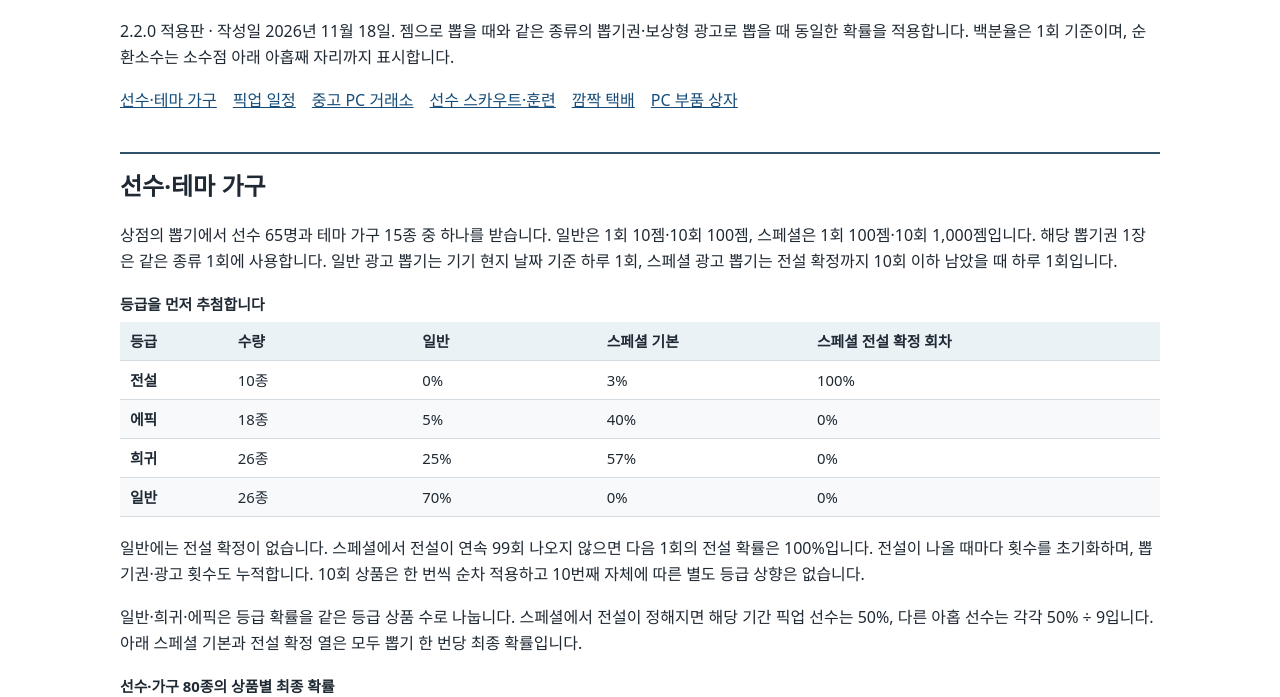
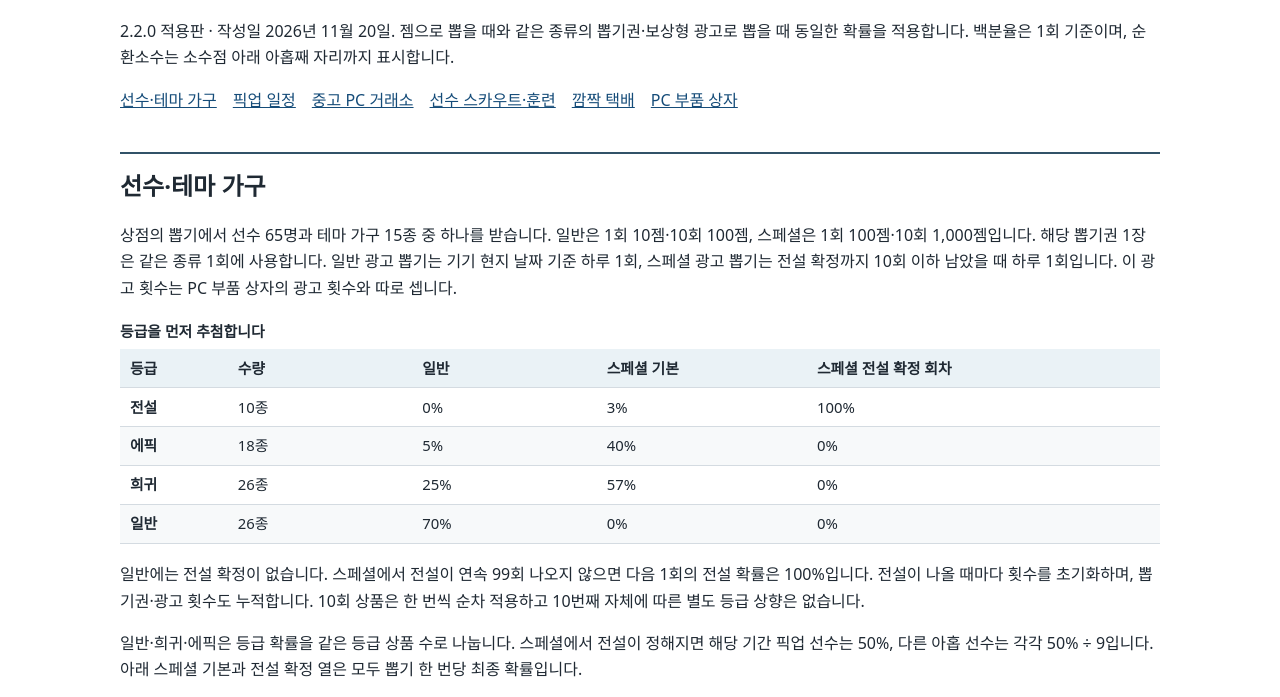
Before and after one commit to pebbleplay/pebbleplay.github.io, a plain HTML site: page odds.html in a window 1280 px wide. Shown: the part 84-781 px from the top of the page. Drawn offline with Linux system fonts and the light colour scheme.

Commit message:
PC방 확률: 부품 상자 광고 횟수 선수 뽑기와 따로, 뽑기권 사용 불가, 작성일 11/20
Co-Authored-By: Claude Opus 5.5 <noreply@anthropic.com>

```diff
--- a/odds.html
+++ b/odds.html
@@ -1,8 +1,8 @@
 <!DOCTYPE html><html lang="ko"><head><meta charset="utf-8"/><meta name="viewport" content="width=device-width, initial-scale=1"/><title>PC방 키우기 2.2.0 확률 정보 | 페블 플레이</title><style>body{margin:0;color:#1f2933;background:#fff;font:16px/1.65 system-ui,sans-serif}main{max-width:65rem;margin:auto;padding:1rem clamp(.8rem,3vw,2.5rem) 4rem}h1,h2{line-height:1.35}h2{margin-top:2.4rem;border-top:2px solid #315268;padding-top:1rem}a{color:#154c79}nav{display:flex;gap:.45rem 1rem;flex-wrap:wrap}.scroll{overflow-x:auto;margin:1.1rem 0}table{border-collapse:collapse;width:100%;font-variant-numeric:tabular-nums;font-size:.93rem}caption,th,td{text-align:left}caption{font-weight:bold;margin-bottom:.35rem}th,td{padding:.42rem .62rem;border-bottom:1px solid #d4dbe1}thead{background:#eaf2f6}td{min-width:4.1em}tr:nth-child(even){background:#f7f9fa}footer{margin-top:2rem}</style></head><body><main><h1>PC방 키우기 확률 정보</h1>
-<p>2.2.0 적용판 · 작성일 2026년 11월 18일. 젬으로 뽑을 때와 같은 종류의 뽑기권·보상형 광고로 뽑을 때 동일한 확률을 적용합니다. 백분율은 1회 기준이며, 순환소수는 소수점 아래 아홉째 자리까지 표시합니다.</p>
+<p>2.2.0 적용판 · 작성일 2026년 11월 20일. 젬으로 뽑을 때와 같은 종류의 뽑기권·보상형 광고로 뽑을 때 동일한 확률을 적용합니다. 백분율은 1회 기준이며, 순환소수는 소수점 아래 아홉째 자리까지 표시합니다.</p>
 <nav aria-label="항목 바로가기"><a href="#draw">선수·테마 가구</a> <a href="#pickup">픽업 일정</a> <a href="#trade">중고 PC 거래소</a> <a href="#scout">선수 스카우트·훈련</a> <a href="#gift">깜짝 택배</a> <a href="#part">PC 부품 상자</a></nav>
 <h2 id="draw">선수·테마 가구</h2>
-<p>상점의 뽑기에서 선수 65명과 테마 가구 15종 중 하나를 받습니다. 일반은 1회 10젬·10회 100젬, 스페셜은 1회 100젬·10회 1,000젬입니다. 해당 뽑기권 1장은 같은 종류 1회에 사용합니다. 일반 광고 뽑기는 기기 현지 날짜 기준 하루 1회, 스페셜 광고 뽑기는 전설 확정까지 10회 이하 남았을 때 하루 1회입니다.</p>
+<p>상점의 뽑기에서 선수 65명과 테마 가구 15종 중 하나를 받습니다. 일반은 1회 10젬·10회 100젬, 스페셜은 1회 100젬·10회 1,000젬입니다. 해당 뽑기권 1장은 같은 종류 1회에 사용합니다. 일반 광고 뽑기는 기기 현지 날짜 기준 하루 1회, 스페셜 광고 뽑기는 전설 확정까지 10회 이하 남았을 때 하루 1회입니다. 이 광고 횟수는 PC 부품 상자의 광고 횟수와 따로 셉니다.</p>
 <div class="scroll"><table id="grades"><caption>등급을 먼저 추첨합니다</caption><thead><tr><th scope="col">등급</th><th scope="col">수량</th><th scope="col">일반</th><th scope="col">스페셜 기본</th><th scope="col">스페셜 전설 확정 회차</th></tr></thead><tbody>
 <tr><th scope="row">전설</th><td>10종</td><td>0%</td><td>3%</td><td>100%</td></tr>
 <tr><th scope="row">에픽</th><td>18종</td><td>5%</td><td>40%</td><td>0%</td></tr>
@@ -206,7 +206,7 @@
 </tbody></table></div>
 <p>골드 기본 금액은 현재 좌석별 기본 요금에 가게의 구역 요금 배율을 곱해 합친 금액의 절반입니다. 1천 단위로 반올림하며 최소 3천 골드입니다.</p>
 <h2 id="part">PC 부품 상자</h2>
-<p>상점의 PC 부품 상자에서 1회 50젬, 10회 450젬으로 무작위 부품을 받습니다. 광고를 보고 받는 무료 1회는 기기 현지 날짜 기준 하루 1회입니다. 조각 교환은 선택한 부품을 확정 지급하며, 첫 결제 부품 선택권도 선택한 에픽 부품 1개를 확정 지급합니다. 조각 교환은 상자 추첨 횟수에 들어가지 않습니다.</p>
+<p>상점 뽑기 탭의 ‘부품’ 칸에서 1회 50젬, 10회 450젬으로 무작위 부품을 뽑을 수 있습니다. 결과 화면의 ‘1회 더’·‘10회 더’도 같은 비용입니다. 광고를 보면 하루 1회 무료로 1회 뽑을 수 있고, 200회 보정까지 20회 이하 남았을 때는 광고로 하루 1회 더 뽑을 수 있습니다. 이 두 광고 횟수는 선수 뽑기의 광고 횟수와 따로 셉니다. 일반·스페셜 뽑기권은 부품 상자에 사용할 수 없습니다. 조각 교환은 선택한 부품을 확정 지급하며, 첫 결제 부품 선택권도 선택한 에픽 부품 1개를 확정 지급합니다. 조각 교환은 상자 추첨 횟수에 들어가지 않습니다.</p>
 <div class="scroll"><table id="part-grades"><caption>부품 상자 한 번의 등급별 확률</caption><thead><tr><th scope="col">등급</th><th scope="col">기본</th><th scope="col">10회 묶음 보정</th><th scope="col">200회 보정</th><th scope="col">동시 지급 조각</th></tr></thead><tbody>
 <tr><th scope="row">노말</th><td>70%</td><td>0%</td><td>0%</td><td>1개</td></tr>
 <tr><th scope="row">레어</th><td>25%</td><td>95%</td><td>0%</td><td>3개</td></tr>
```
